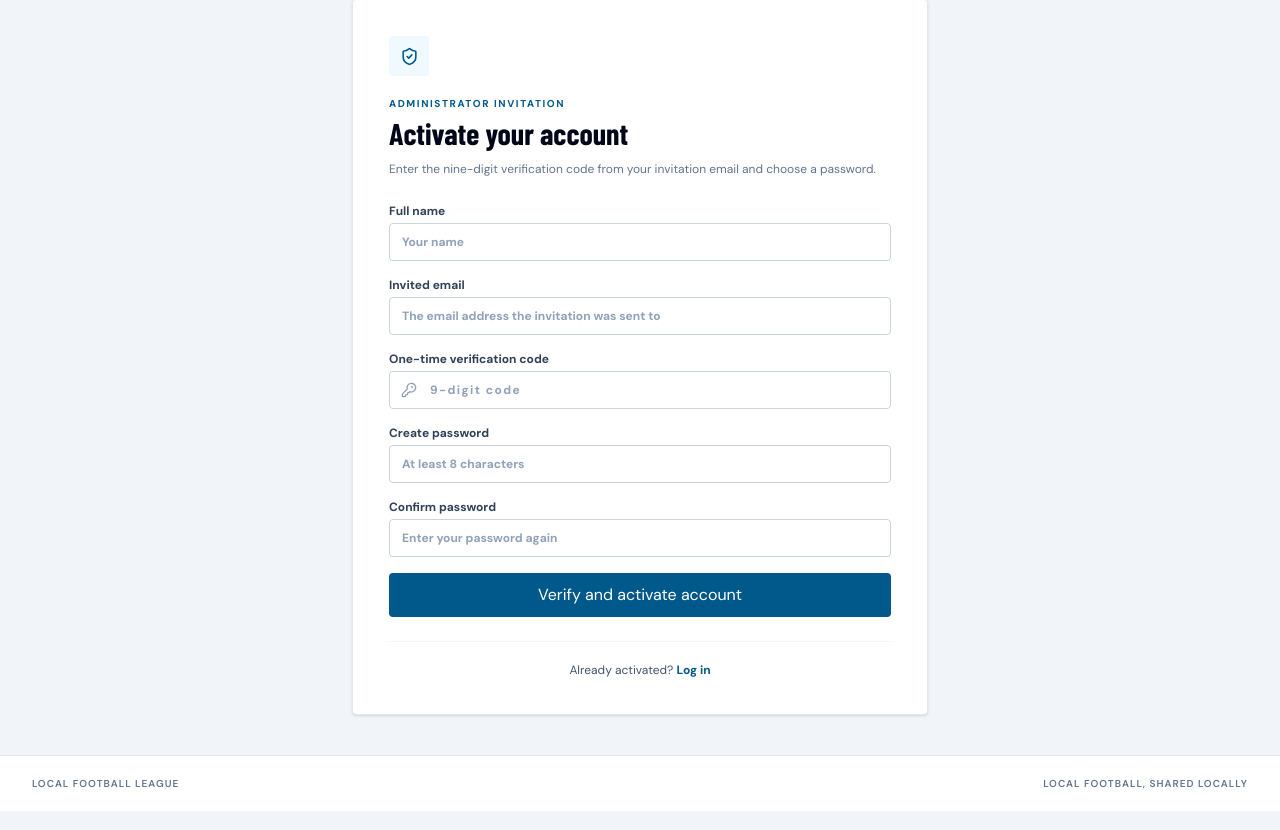
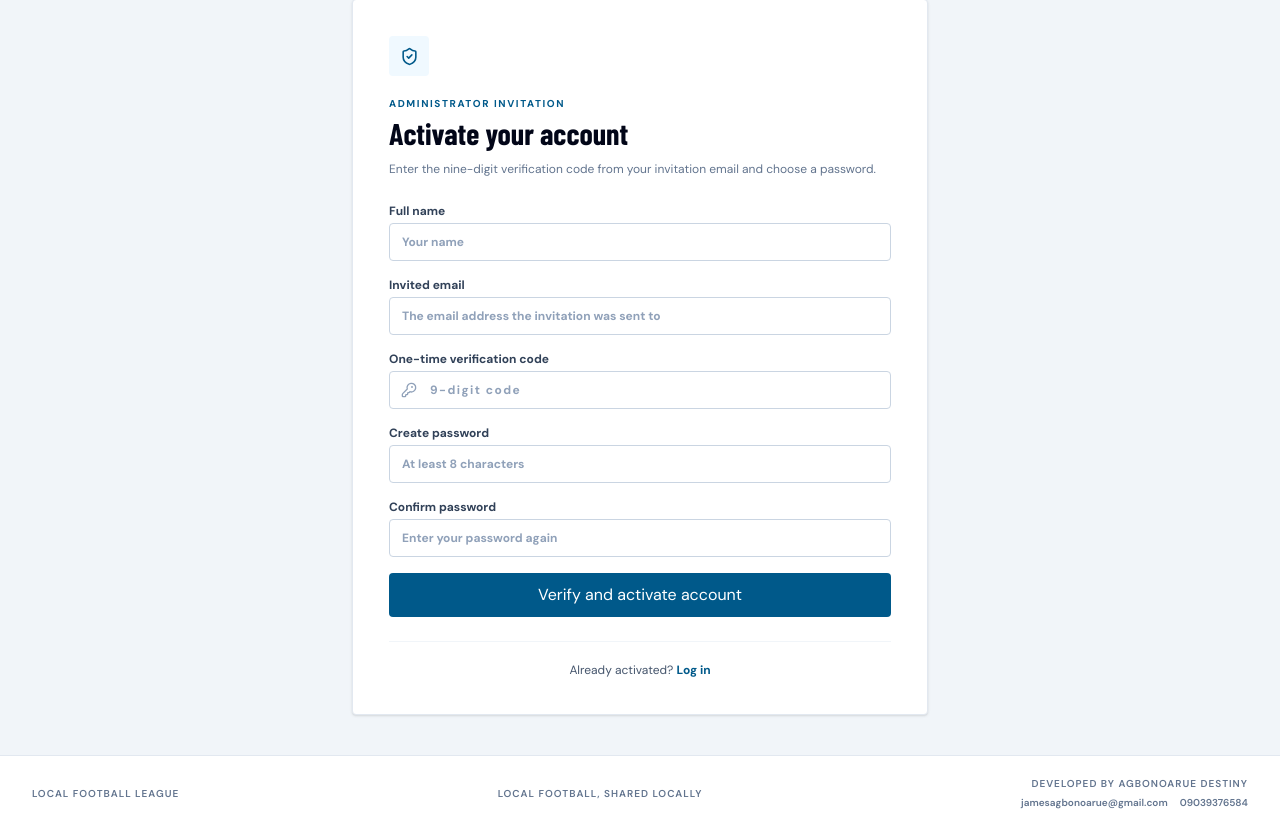
Before and after one commit to jamesagbonoarue-max/local-football-hub, a React (Vite) app in the folder frontend/: page /accept-admin-invite in a window 1280 px wide. Shown: the part 146-976 px from the top of the page. Built offline with nearby package versions, Linux system fonts and the light colour scheme; no server answers; a web font is replaced by a local one.

Commit message:
Add developer contact to site footer

```diff
--- a/frontend/src/components/SiteLayout.jsx
+++ b/frontend/src/components/SiteLayout.jsx
@@ -55,8 +55,16 @@ export default function SiteLayout() {
         <Outlet />
       </main>
       <footer className="border-t border-slate-200 bg-white">
-        <div className="mx-auto flex max-w-7xl flex-col gap-2 px-4 py-5 text-[10px] font-semibold uppercase tracking-[0.1em] text-slate-500 sm:flex-row sm:items-center sm:justify-between sm:px-6 lg:px-8">
-          <span>{leagueName}</span><span>Local football, shared locally</span>
+        <div className="mx-auto flex max-w-7xl flex-col gap-3 px-4 py-5 text-[10px] font-semibold uppercase tracking-[0.1em] text-slate-500 sm:flex-row sm:items-center sm:justify-between sm:px-6 lg:px-8">
+          <span>{leagueName}</span>
+          <span>Local football, shared locally</span>
+          <div className="flex flex-col gap-1 sm:items-end">
+            <span>Developed by Agbonoarue Destiny</span>
+            <div className="flex flex-wrap gap-x-3 gap-y-1 normal-case tracking-normal">
+              <a className="hover:text-sky-800" href="mailto:jamesagbonoarue@gmail.com">jamesagbonoarue@gmail.com</a>
+              <a className="hover:text-sky-800" href="tel:09039376584">09039376584</a>
+            </div>
+          </div>
         </div>
       </footer>
     </div>
```
